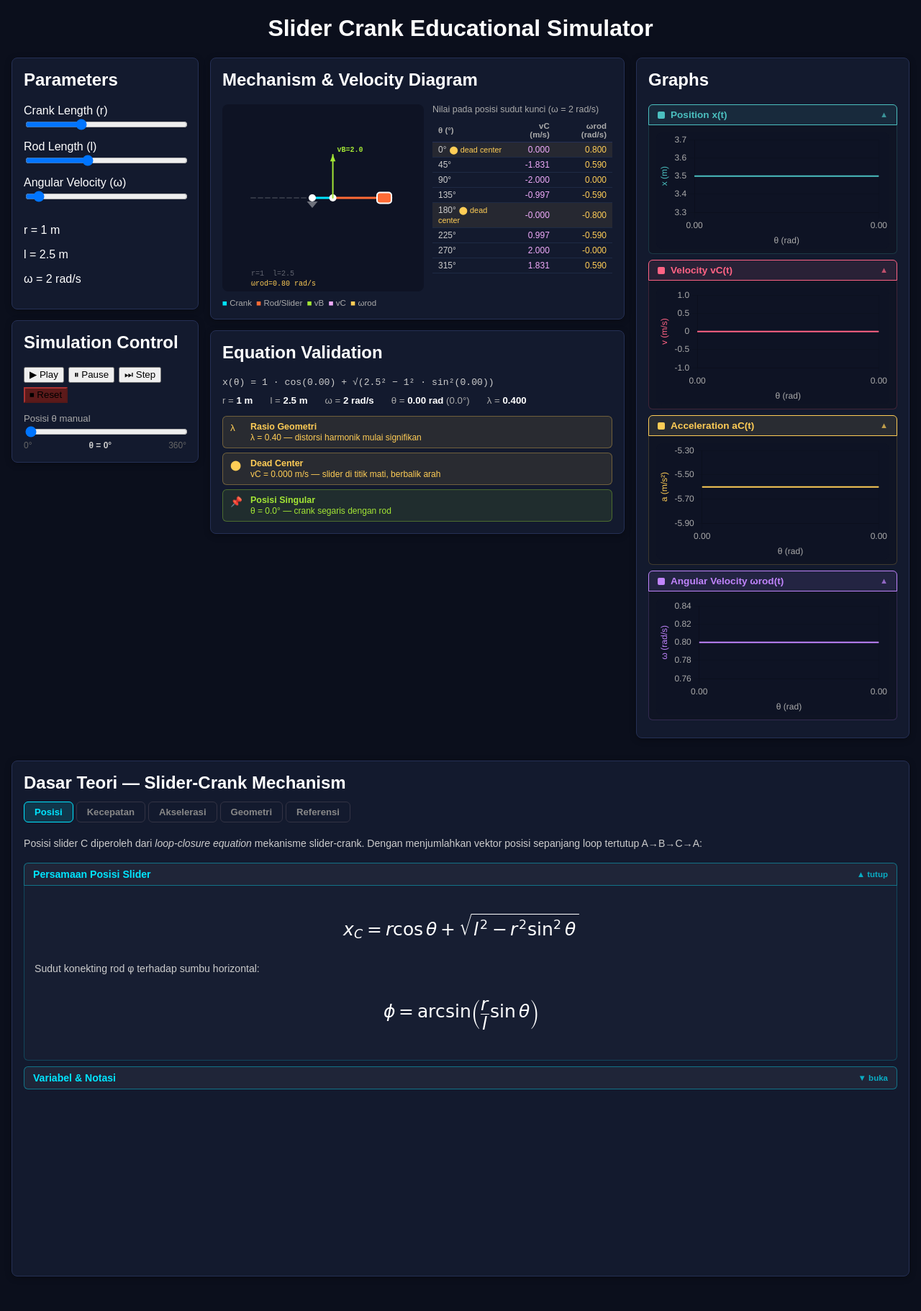
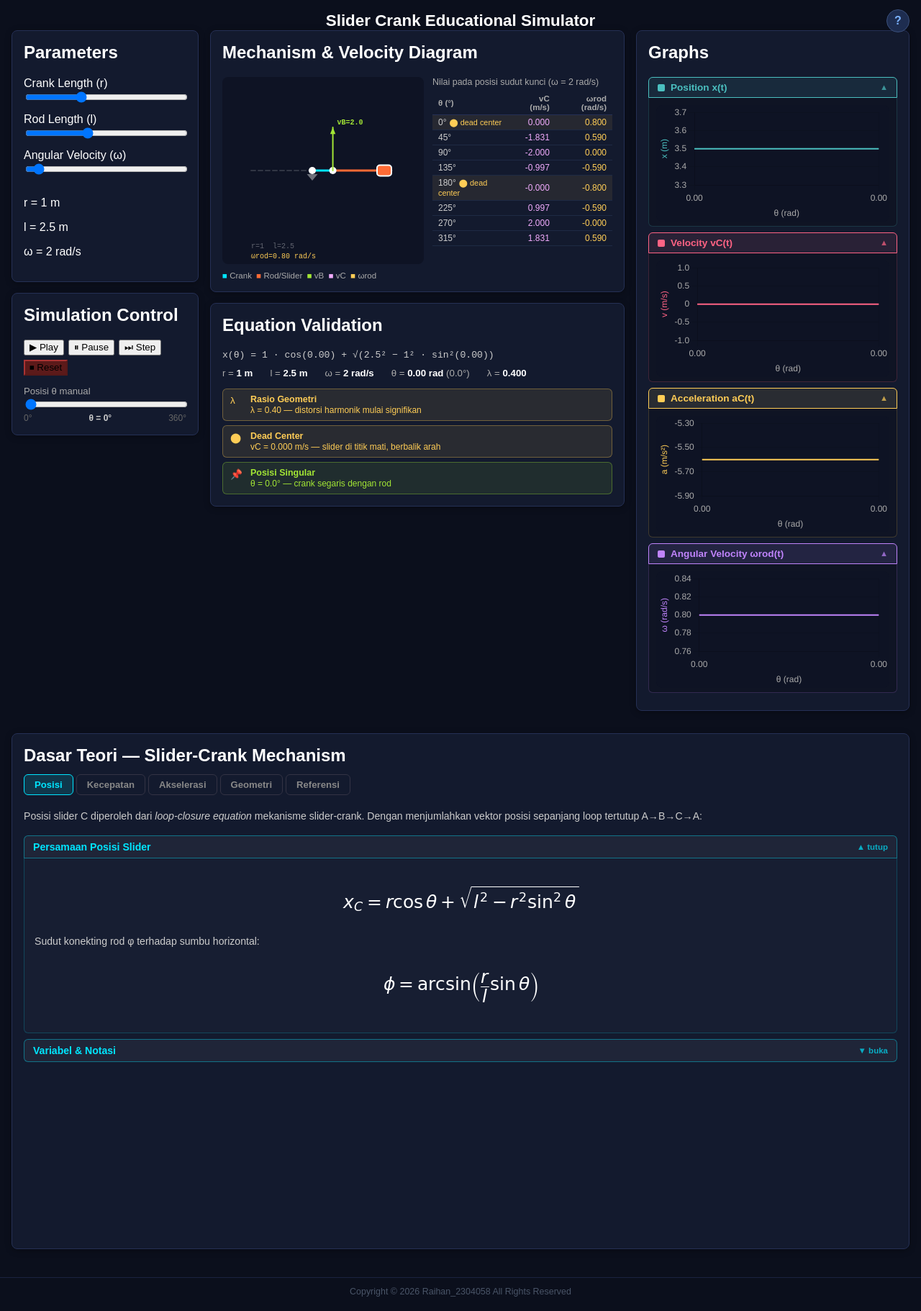
Before and after one commit to raihanrr17/Simulasi-Slider-Crank, a React (Vite) app: page / in a window 1280 px wide. Shown: the whole page at 72% size. Built offline with nearby package versions, Linux system fonts and the light colour scheme.

Commit message:
Integrate GuideModal and show button in App
Added GuideModal component and button to show it.

```diff
--- a/src/App.jsx
+++ b/src/App.jsx
@@ -6,6 +6,7 @@ import MechanismView from "./components/MechanismView"
 import Graph3Panel from "./chart/Graph3Panel"
 import ValidationPanel from "./components/ValidationPanel"
 import TheoryPanel from "./components/TheoryPanel"
+import GuideModal from "./components/GuideModal"
 
 export default function App() {
   const [r, setR]         = useState(1)
@@ -15,14 +16,14 @@ export default function App() {
   const [history, setHistory] = useState([])
   const [isPlaying, setIsPlaying] = useState(false)
   const [speed, setSpeed]     = useState(1)
+  const [showGuide, setShowGuide] = useState(false)
 
   const ref         = useRef(null)
   const lastTimeRef = useRef(null)
-  const thetaRef    = useRef(0)       // ref untuk akses dt loop tanpa stale closure
+  const thetaRef    = useRef(0)
   const omegaRef    = useRef(2)
   const speedRef    = useRef(1)
 
-  // sync refs
   useEffect(() => { thetaRef.current  = theta  }, [theta])
   useEffect(() => { omegaRef.current  = omega  }, [omega])
   useEffect(() => { speedRef.current  = speed  }, [speed])
@@ -34,7 +35,6 @@ export default function App() {
           ? Math.min((timestamp - lastTimeRef.current) / 1000, 0.05) * speedRef.current
           : 0
         lastTimeRef.current = timestamp
-
         const next = thetaRef.current + omegaRef.current * dt
         thetaRef.current = next
         setTheta(next)
@@ -70,26 +70,40 @@ export default function App() {
   function setThetaManual(val) { thetaRef.current = val; setTheta(val) }
 
   return (
-    <div>
-      <h1 style={{ textAlign: "center" }}>Slider Crank Educational Simulator</h1>
+    <div style={{ position: "relative" }}>
 
+      {/* Header */}
+      <div style={{ display: "flex", alignItems: "center", justifyContent: "center", padding: "16px 16px 0", position: "relative" }}>
+        <h1 style={{ margin: 0, fontSize: "1.4rem" }}>Slider Crank Educational Simulator</h1>
+        <button
+          onClick={() => setShowGuide(true)}
+          title="Panduan Penggunaan"
+          style={{
+            position: "absolute", right: 16,
+            width: 32, height: 32, borderRadius: "50%",
+            background: "#1e2d50", border: "1px solid #3a4f7a",
+            color: "#7cb3ff", fontSize: "1rem", fontWeight: "bold",
+            cursor: "pointer", display: "flex", alignItems: "center", justifyContent: "center",
+          }}
+        >?</button>
+      </div>
+
+      {/* Guide modal */}
+      {showGuide && <GuideModal onClose={() => setShowGuide(false)} />}
+
+      {/* Main layout */}
       <div className="layout">
         <div>
-          <ControlPanel
-            r={r} l={l} omega={omega}
-            setR={setR} setL={setL} setOmega={setOmega}
-          />
+          <ControlPanel r={r} l={l} omega={omega} setR={setR} setL={setL} setOmega={setOmega} />
           <SimulationControls
             play={play} pause={pause} step={step} reset={reset}
             isPlaying={isPlaying} theta={theta} setTheta={setThetaManual}
           />
         </div>
-
         <div>
           <MechanismView state={state} r={r} l={l} omega={omega} />
           <ValidationPanel r={r} l={l} omega={omega} theta={theta} />
         </div>
-
         <div>
           <Graph3Panel history={history} />
         </div>
@@ -100,6 +114,15 @@ export default function App() {
           <TheoryPanel />
         </div>
       </div>
+
+      {/* Footer */}
+      <footer style={{
+        textAlign: "center", padding: "12px 16px 20px",
+        fontSize: "0.78rem", color: "#4a5568",
+        borderTop: "1px solid #1a2340",
+      }}>
+       Copyright © {new Date().getFullYear()} Raihan_2304058 All Rights Reserved
+      </footer>
     </div>
   )
 }
```
